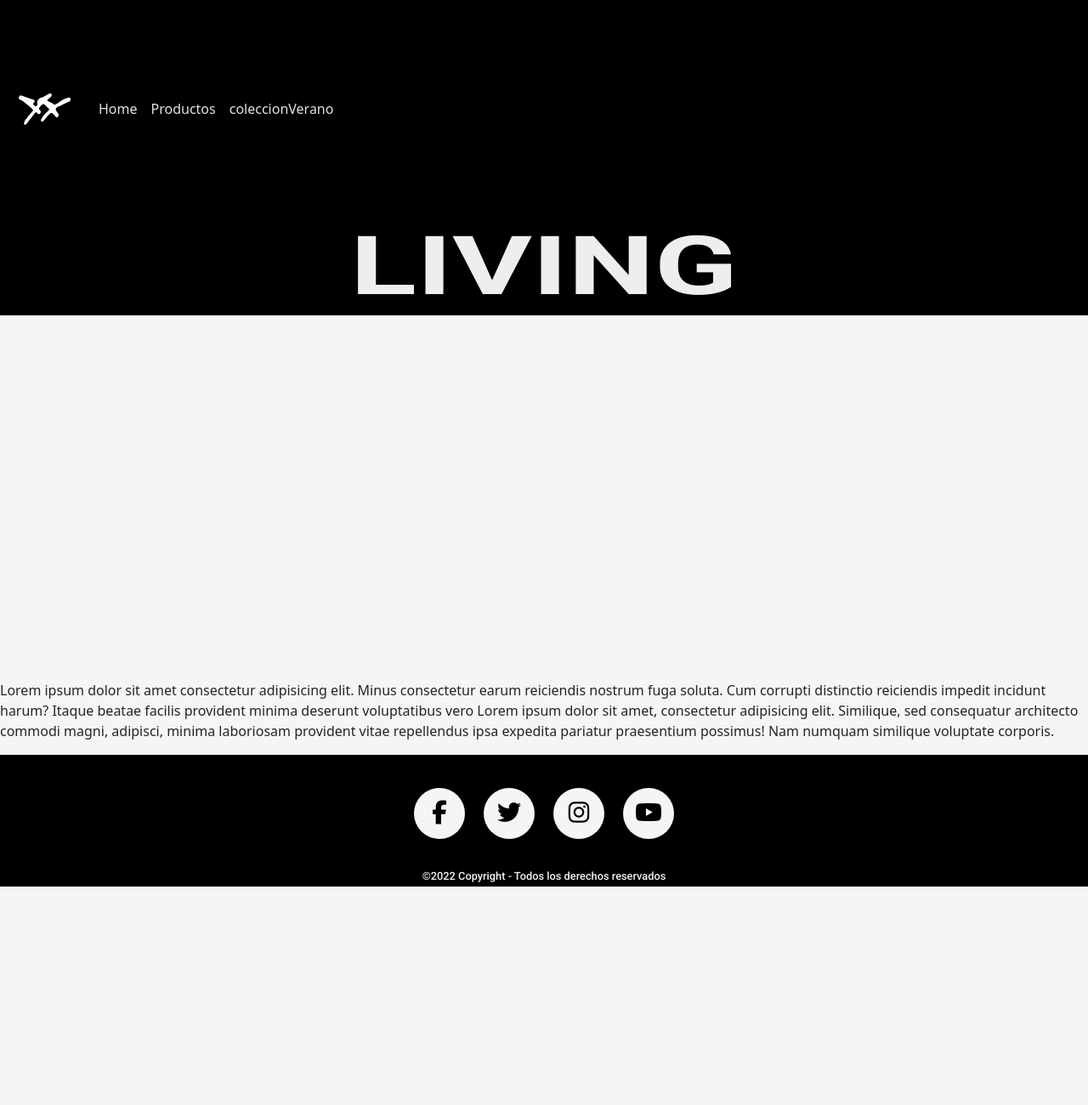
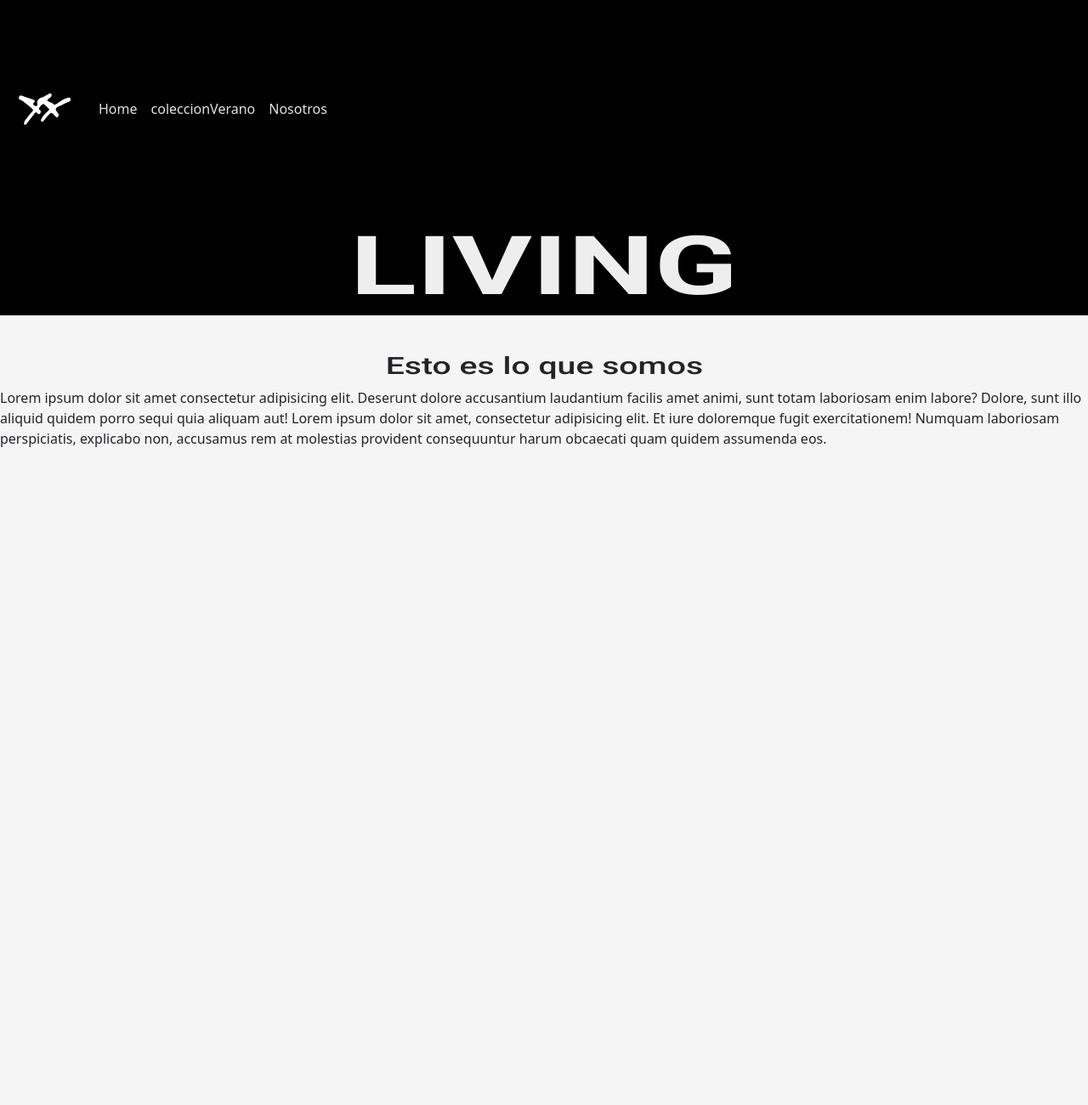
Before and after one commit to juanvilca/finalWeb-vilca, a website: page pages/nosotros.html in a window 1280 px wide. Shown: the top 1300 px of the page at 85% size. Before the commit the page ends 1043 px from the top, so only its background shows below. Drawn offline with nearby package versions, Linux system fonts and the light colour scheme.

Commit message:
subiendo archivos

```diff
--- a/pages/nosotros.html
+++ b/pages/nosotros.html
@@ -10,13 +10,15 @@
       href="https://cdn.jsdelivr.net/npm/bootstrap@5.1.3/dist/css/bootstrap.min.css"
       rel="stylesheet"
       integrity="sha384-1BmE4kWBq78iYhFldvKuhfTAU6auU8tT94WrHftjDbrCEXSU1oBoqyl2QvZ6jIW3"
-      crossorigin="anonymous"
+      crossorigin="anonymous"/>
+    <link rel="stylesheet" href="/css/main.css" />
+    <link rel="preconnect" href="https://fonts.googleapis.com" />
+    <link rel="preconnect" href="https://fonts.gstatic.com" crossorigin />
+    <link
+      href="https://fonts.googleapis.com/css2?family=Roboto:wght@100;400;500;700;900&display=swap"
+      rel="stylesheet"
     />
-    <link rel="stylesheet" href="/css/main.css"/>
-    <link rel="preconnect" href="https://fonts.googleapis.com">
-    <link rel="preconnect" href="https://fonts.gstatic.com" crossorigin>
-    <link href="https://fonts.googleapis.com/css2?family=Roboto:wght@100;400;500;700;900&display=swap" rel="stylesheet">
-    <title>AboutUs</title>
+    <title>LIVING - This Is Who We Are</title>
   </head>
 
   <!---->
@@ -25,7 +27,7 @@
       <!--navbar-->
       <nav class="navbar navbar-expand-lg navbar-dark">
         <div class="container-fluid">
-          <a class="navbar-brand" href="/pages/loQueSomos.html">
+          <a class="navbar-brand" href="/pages/nosotros.html">
             <img
               src="/img/livingLogo.png"
               alt="logo de la marca"
@@ -48,19 +50,10 @@
             <ul class="navbar-nav">
               <li class="nav-item">
                 <a
-                  class="nav-link active"
-                  aria-current="page"
+                  class="nav-link"
                   href="../index.html"
                   style="color: #e2e2e2"
                   >Home</a
-                >
-              </li>
-              <li class="nav-item">
-                <a
-                  class="nav-link"
-                  href="/pages/productos.html"
-                  style="color: #e2e2e2"
-                  >Productos</a
                 >
               </li>
               <li class="nav-item">
@@ -71,6 +64,14 @@
                   >coleccionVerano</a
                 >
               </li>
+              <li class="nav-item">
+                <a
+                  class="nav-link"
+                  href="/pages/nosotros.html"
+                  style="color: #e2e2e2"
+                  >Nosotros</a
+                >
+              </li>
             </ul>
           </div>
         </div>
@@ -79,38 +80,51 @@
       <!--header and brand-->
       <header>
         <div class="brandWrap">
-          <h1 class="brand">living</h1>
+          <h1 class="brand">Living</h1>
         </div>
       </header>
-    </div>
 
     <!--main and images-->
-      <main class="aboutUsMain">
-        <div class="aboutUsnWrap">
-            <p>
-                Lorem ipsum dolor sit amet consectetur adipisicing elit. Minus consectetur earum reiciendis nostrum fuga soluta. Cum corrupti distinctio reiciendis impedit incidunt harum? Itaque beatae facilis provident minima deserunt voluptatibus vero Lorem ipsum dolor sit amet, consectetur adipisicing elit. Similique, sed consequatur architecto commodi magni, adipisci, minima laboriosam provident vitae repellendus ipsa expedita pariatur praesentium possimus! Nam numquam similique voluptate corporis.
-            </p>
-        </div>
-      </main>
+    <main>
+      <div class="mainTitleWrap">
+        <h3 class="mainTitle">Esto es lo que somos</h3>
+      </div>
+      <div>
+        <p>Lorem ipsum dolor sit amet consectetur adipisicing elit. Deserunt dolore accusantium laudantium facilis amet animi, sunt totam laboriosam enim labore? Dolore, sunt illo aliquid quidem porro sequi quia aliquam aut! Lorem ipsum dolor sit amet, consectetur adipisicing elit. Et iure doloremque fugit exercitationem! Numquam laboriosam perspiciatis, explicabo non, accusamus rem at molestias provident consequuntur harum obcaecati quam quidem assumenda eos.</p>
+      </div>
+    </main>
 
     <!--social media-->
     <footer class="footerHome">
-      <div>
+      <div class="redesIconosWrap">
         <div class="redesIconos">
           <a class="fa fa-facebook" href="https://www.facebook.com/"></a>
           <a class="fa fa-twitter" href="https://twitter.com/"></a>
-          <a class="fa fa-instagram" href="https://www.instagram.com/living.clothing/"></a>
+          <a
+            class="fa fa-instagram"
+            href="https://www.instagram.com/living.clothing/"
+          ></a>
           <a class="fa fa-youtube" href="https://www.youtube.com/"></a>
         </div>
         <h6 class="copyright">
           ©2022 Copyright - Todos los derechos reservados
         </h6>
       </div>
+      <div class="logoFooterWrap">
+        <a href="/pages/loQueSomos.html">
+          <img
+            src="/img/livingLogo.png"
+            alt="logo de la marca"
+            style="width: 5rem"
+            />
+        </a>
+      </div>
     </footer>
+    </div>
     <script
       src="https://cdn.jsdelivr.net/npm/bootstrap@5.1.3/dist/js/bootstrap.bundle.min.js"
       integrity="sha384-ka7Sk0Gln4gmtz2MlQnikT1wXgYsOg+OMhuP+IlRH9sENBO0LRn5q+8nbTov4+1p"
-      crossorigin="anonymous"
-    ></script>
+      crossorigin="anonymous"></script>
+
   </body>
 </html>
--- a/scss/components/_footer.scss
+++ b/scss/components/_footer.scss
@@ -4,10 +4,11 @@
     justify-content: center;
     grid-area: footer;
     background-color: black;
+    .redesIconosWrap{
+        padding-top: 2%;
+    }
         .redesIconos{
             display: flex;
-        padding: 20px;
-        margin-top: 8px;
             justify-content: center;
             justify-content: space-around;
         }
@@ -15,7 +16,7 @@
                 background: whitesmoke;
                 border-radius: 50%;
                 text-decoration: none;
-            font-size: 28px;
+                font-size: 30px;
                 color: black;
                 width: 60px;
                 height: 60px;
@@ -23,22 +24,21 @@
                 line-height: 58px;
                 cursor: pointer;
                 transition: 0.5s all;
-            margin: 11px;
+                margin: 10px;
             }
                 .redesIconos a:hover{
                     transform: scale(1.1);
                 }
                     .copyright{
                         font-family: 'Roboto', sans-serif;
-                    font-weight: 500;
-                    font-size: 0.8em;
+                        font-weight: 200;
+                        font-size: 0.7em;
                         text-align: center;
                         color: whitesmoke;
-                    margin: 5px;
+                        margin: 3em;
                     }
                         .logoFooterWrap{
                             display: flex;
-                        grid-area: footer;
                             position: absolute;
                             justify-content: left;
                             align-self: center;
--- a/scss/components/_main.scss
+++ b/scss/components/_main.scss
@@ -3,6 +3,7 @@ main{
     .mainTitleWrap{
         display: grid;
         justify-content: center;
+        margin-top: 3%;
     }
         .mainTitle{
             font-family: 'Roboto', sans-serif;
@@ -22,4 +23,8 @@ main{
                     height: 300px;
                     object-fit: cover;
                 }
+                    .gallery :hover img{
+                        filter: blur(2px);
+                        transition: transform 0.5s;
+                    }
 }
--- a/scss/styles.scss
+++ b/scss/styles.scss
@@ -19,7 +19,7 @@ body{
                             "main"
                             "footer";
         grid-template-columns: 100%;
-        grid-template-rows: 32% 20% 140% 30%;
+        grid-template-rows: 32% 15% 145% 30%;
         height: 100vh;
     }
 }
```
Also changed, not shown: index.html (+1 -1 lines), css/main.css, 2 other files. Lines whose indentation alone changed are shown as unchanged.
